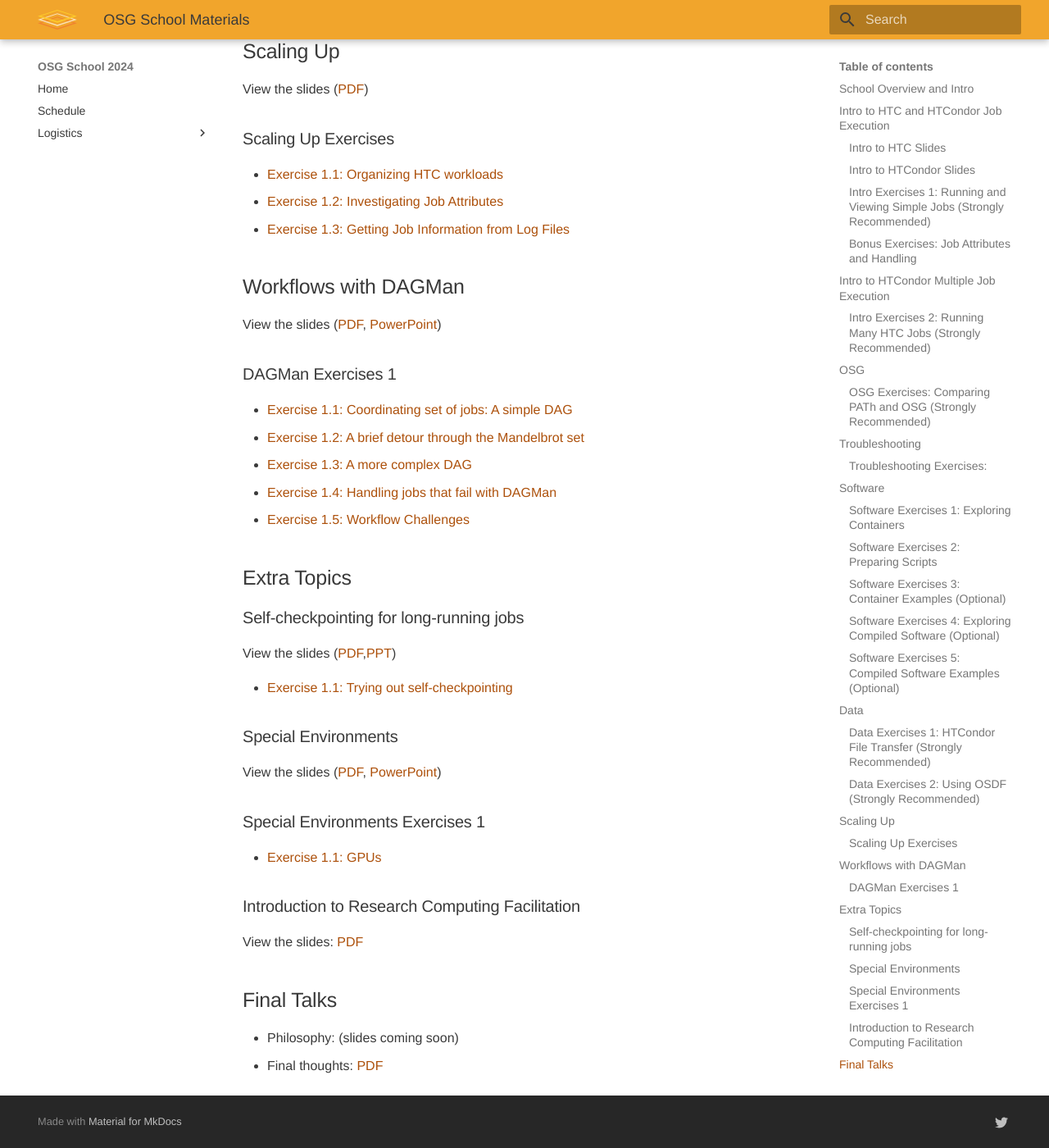
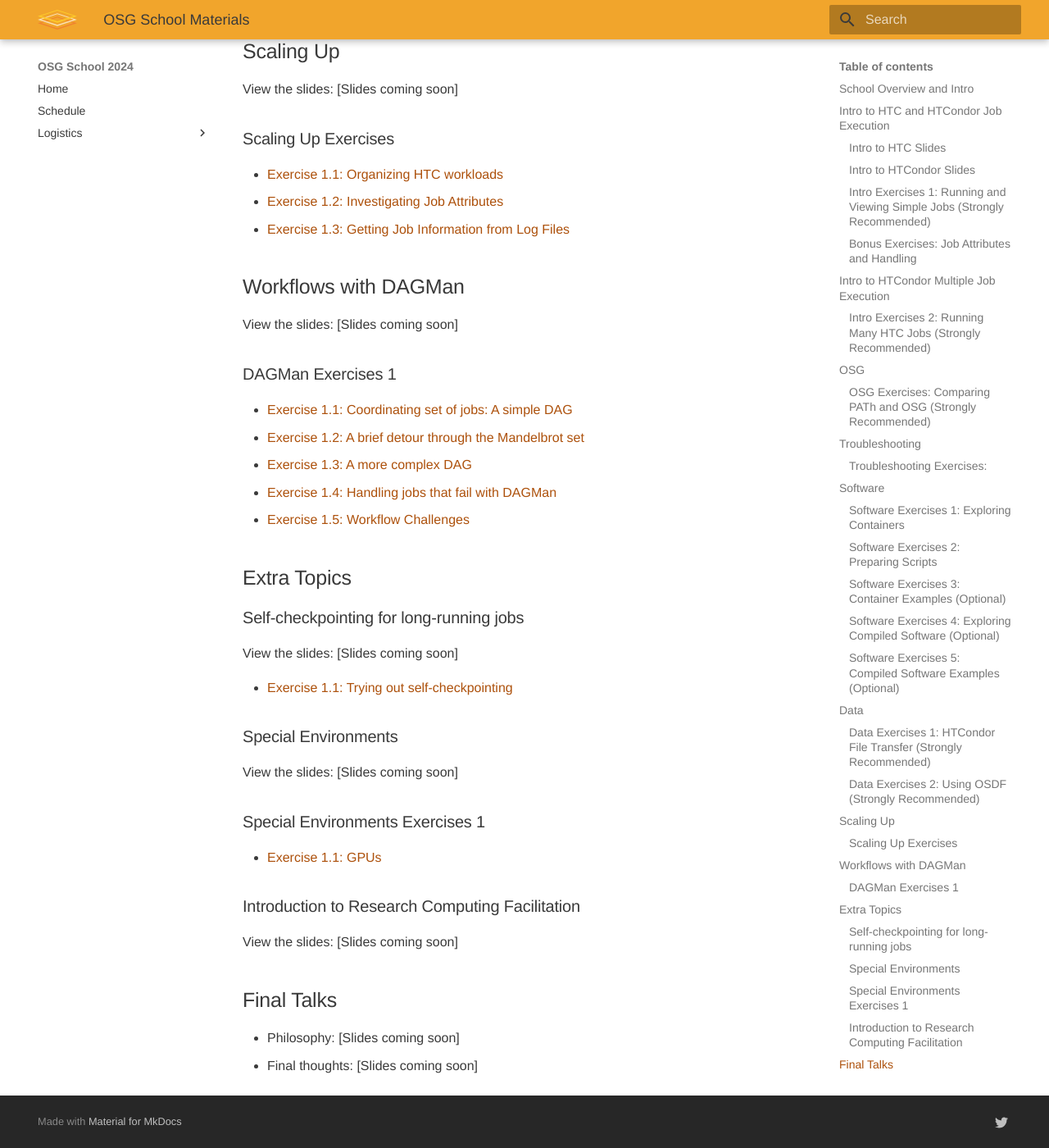
Before and after one commit to osg-htc/school-2024, an MkDocs documentation site: the page built from docs/materials/index.md, in a window 1280 px wide and 1400 px high, scrolled down 3322 px. Shown: the whole window at 82% size. Built offline with MkDocs 1.6.1 and Material for MkDocs 9.7.7, drawn with Linux system fonts in a browser that asks for light colours; some of the changed text lies outside the part shown.

Commit message:
Replaced links to 2023 slides w/ placeholders

```diff
--- a/docs/materials/index.md
+++ b/docs/materials/index.md
@@ -3,19 +3,19 @@
 ## School Overview and Intro
 
 View the slides:
-[PDF](welcome/files/osgus23-day1-part1-welcome-timc.pdf)
+[Slides coming soon]
 
 ## Intro to HTC and HTCondor Job Execution
 
 ### Intro to HTC Slides
 
-Intro to HTC: [PDF](htcondor/files/osgus23-intro-to-htc.pdf)
+Intro to HTC: [Slides coming soon]
 
-Worksheet: [PDF](htcondor/files/osgus23-htc-worksheet.pdf)
+Worksheet: [Slides coming soon]
 
 ### Intro to HTCondor Slides
 
-View the slides: [PDF](htcondor/files/osgus23-htc-htcondor.pdf)
+View the slides: [Slides coming soon]
 <!--
 [PowerPoint](htcondor/files/osgus22-htc-htcondor.pptx))
 -->
@@ -37,7 +37,7 @@ View the slides: [PDF](htcondor/files/osgus23-htc-htcondor.pdf)
 
 ## Intro to HTCondor Multiple Job Execution
 
-View the Slides ([PDF](htcondor/files/osgus23-htc-htcondor-multiple-jobs.pdf))
+View the Slides: [Slides coming soon]
 
 
 ### Intro Exercises 2: Running Many HTC Jobs (Strongly Recommended)
@@ -51,7 +51,7 @@ View the Slides ([PDF](htcondor/files/osgus23-htc-htcondor-multiple-jobs.pdf))
 ## OSG
 
 View the slides:
-[PDF](osg/files/osgus23-day2-part1-osg-timc.pdf)
+[Slides coming soon]
 
 ### OSG Exercises: Comparing PATh and OSG (Strongly Recommended)
 
@@ -62,8 +62,7 @@ View the slides:
 
 ## Troubleshooting
 
-Slides: ([PDF](troubleshooting/files/OSGUS2023_troubleshooting.pdf),
-[PowerPoint](troubleshooting/files/OSGUS2023_troubleshooting.pptx))
+Slides: [Slides coming soon]
 
 ### Troubleshooting Exercises:
 
@@ -72,7 +71,7 @@ Slides: ([PDF](troubleshooting/files/OSGUS2023_troubleshooting.pdf),
 
 ## Software
 
-Slides: [PDF](software/files/osgus23-software.pdf)
+Slides: [Slides coming soon]
 
 ### Software Exercises 1: Exploring Containers
 
@@ -106,9 +105,7 @@ Slides: [PDF](software/files/osgus23-software.pdf)
 
 ## Data
 
-View the slides
-([PDF](data/files/osgus23-data.pdf),
-[PowerPoint](data/files/osgus23-data.pptx))
+View the slides: [Slides coming soon]
 
 ### Data Exercises 1: HTCondor File Transfer (Strongly Recommended)
 
@@ -124,8 +121,7 @@ View the slides
 
 ## Scaling Up
 
-View the slides
-([PDF](scaling/files/osgus23-scaling-out.pdf))
+View the slides: [Slides coming soon]
 
 ### Scaling Up Exercises
 
@@ -136,9 +132,7 @@ View the slides
 
 ## Workflows with DAGMan
 
-View the slides
-([PDF](workflows/files/osgus23-dagman.pdf),
-[PowerPoint](workflows/files/osgus23-dagman.pptx))
+View the slides: [Slides coming soon]
 
 ### DAGMan Exercises 1
 
@@ -167,17 +161,14 @@ END EXTRA TOPICS THAT ARE NOT READY YET -->
 
 ### Self-checkpointing for long-running jobs
 
-View the slides
-([PDF](checkpoint/files/OSGUS2023_checkpointing.pdf),[PPT](checkpoint/files/OSGUS2023_checkpointing.pptx))
+View the slides: [Slides coming soon]
 
 -   [Exercise 1.1: Trying out self-checkpointing](checkpoint/part1-ex1-checkpointing.md)
 
 
 ### Special Environments
 
-View the slides
-([PDF](special/files/osgus23-special.pdf),
-[PowerPoint](special/files/osgus23-special.pptx))
+View the slides: [Slides coming soon]
 
 ### Special Environments Exercises 1
 
@@ -185,9 +176,9 @@ View the slides
 
 ### Introduction to Research Computing Facilitation
 
-View the slides: [PDF](facilitation/files/osgus23-facilitation-campuses.pdf)
+View the slides: [Slides coming soon]
 
 ## Final Talks
 
-*   Philosophy: (slides coming soon)
-*   Final thoughts: [PDF](final/files/osgus23-day5-part6-forward-timc.pdf)
+*   Philosophy: [Slides coming soon]
+*   Final thoughts: [Slides coming soon]
```
